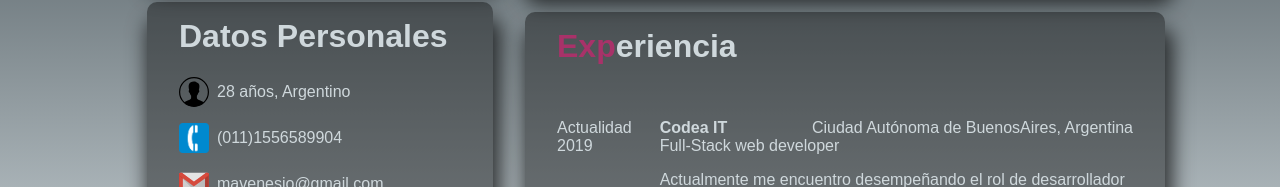
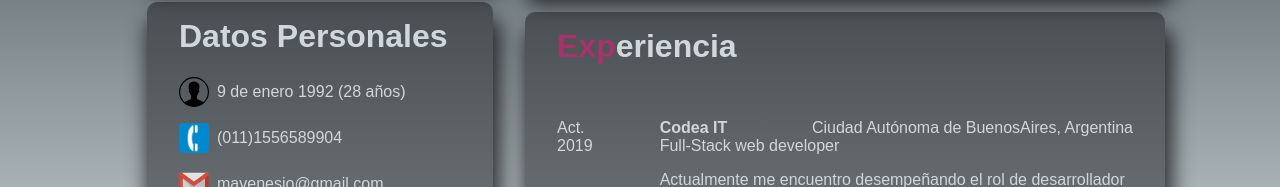
Before and after one commit to mavenesio/cv-online, a React (Create React App) app: page / in a window 1280 px wide. Shown: the part 510-697 px from the top of the page. Built offline with nearby package versions, Linux system fonts and the light colour scheme.

Commit message:
Add birthday

```diff
--- a/src/constants/es-ES.js
+++ b/src/constants/es-ES.js
@@ -44,7 +44,7 @@ const leftColumnData = {
         {
             title:'Datos Personales',
             data: [
-                {name:'28 años, Argentino ', logo:user},
+                {name:'9 de enero 1992 (28 años)', logo:user},
                 {name:'(011)1556589904', logo:phone},
                 {name:'mavenesio@gmail.com', logo:email},
                 {name:'Palermo, CABA, Argentina', logo:location}
@@ -102,7 +102,7 @@ const rightColumnData = {
                     title:'Codea IT',
                     subTitle:'Full-Stack web developer',
                     from:'2019',
-                    to:'Actualidad',
+                    to:'Act.',
                     description:'Actualmente me encuentro desempeñando el rol de desarrollador FullStack en diferentes proyectos usando una gran variedad de tecnologías como Angular 8, React with typescript, NodeJs, NET core, mongoDB, My SQL, entre otras.',
                     leftTitle:'Ciudad Autónoma de BuenosAires, Argentina',
                 },
@@ -132,7 +132,7 @@ const rightColumnData = {
                     title:'Licenciatura En Sistemas',
                     subTitle:'Facultad de Ingenieria de Buenos Aires (FIUBA)',
                     from:'2013',
-                    to:'Actualidad',
+                    to:'Act.',
                     description:'',
                     leftTitle:'',
                 },
```
